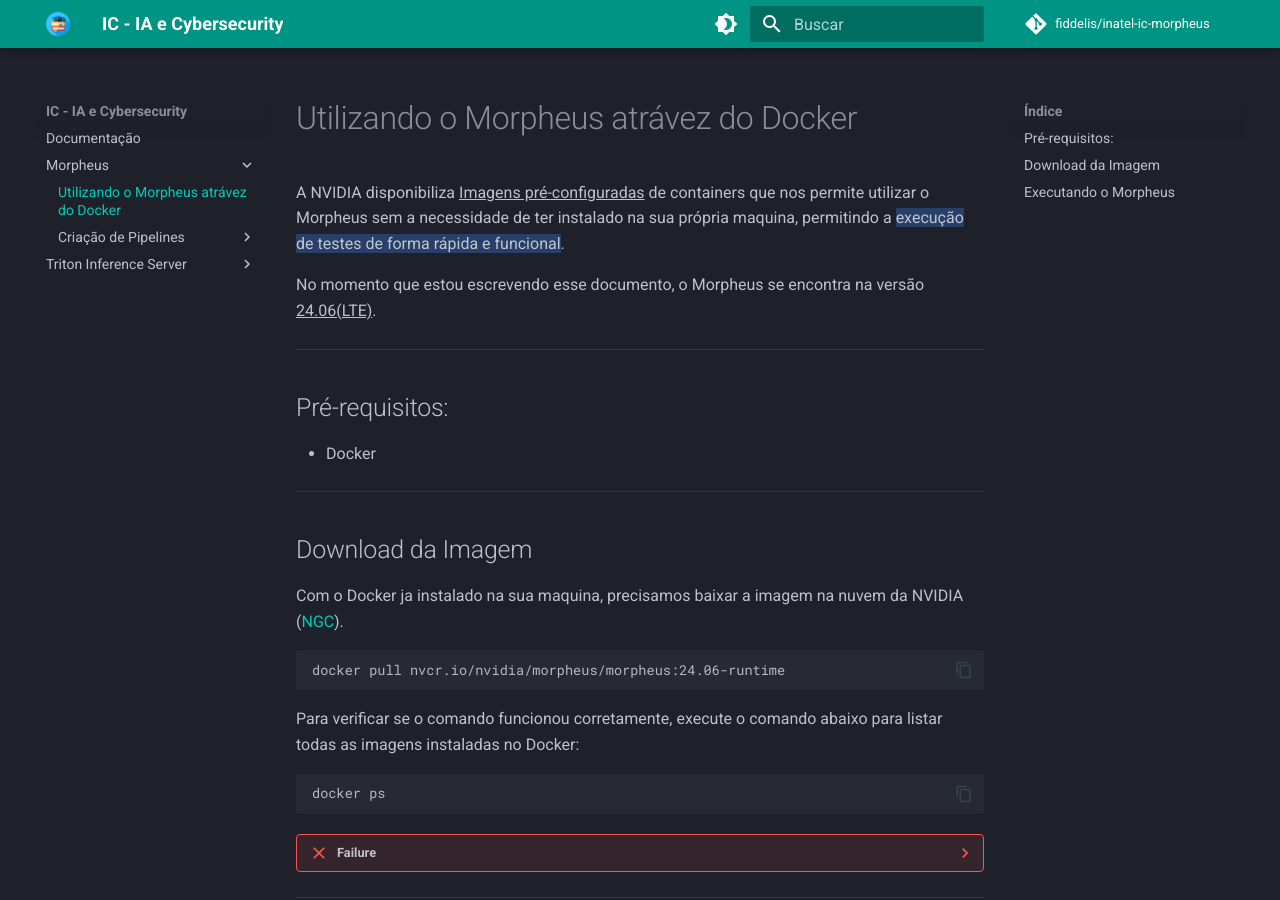
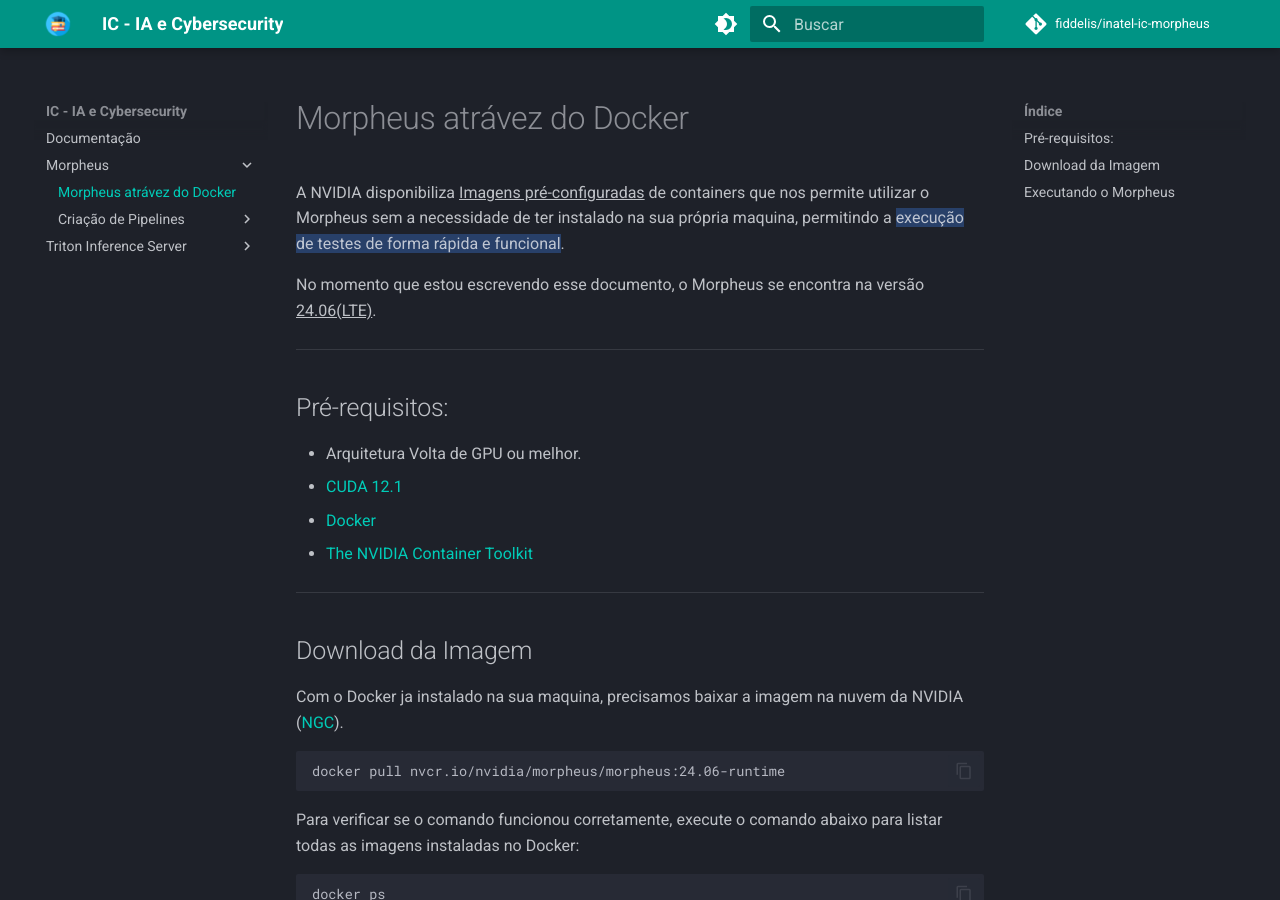
Before and after one commit to Fiddelis/inatel-ic-morpheus, an MkDocs documentation site: the page built from docs/Morpheus/container_morpheus.md, in a window 1280 px wide and 900 px high. Built offline with MkDocs 1.6.1 and Material for MkDocs 9.7.7, drawn with Linux system fonts in a browser that asks for light colours; comment, search, counter and statistics services are not loaded.

Commit message:
refactor: added information

```diff
--- a/docs/Morpheus/container_morpheus.md
+++ b/docs/Morpheus/container_morpheus.md
@@ -1,4 +1,4 @@
-# Utilizando o Morpheus atrávez do Docker
+# Morpheus atrávez do Docker
 
 A NVIDIA disponibiliza ^^Imagens pré-configuradas^^ de containers que nos permite utilizar o Morpheus sem a necessidade de ter instalado na sua própria maquina, permitindo a ==execução de testes de forma rápida e funcional==.
 
@@ -8,7 +8,10 @@ No momento que estou escrevendo esse documento, o Morpheus se encontra na versã
 
 ## Pré-requisitos:
 
-- Docker
+- Arquitetura Volta de GPU ou melhor.
+- [CUDA 12.1](https://developer.nvidia.com/cuda-12-1-0-download-archive)
+- [Docker](https://docs.docker.com/get-docker/)
+- [The NVIDIA Container Toolkit](https://docs.nvidia.com/datacenter/cloud-native/container-toolkit/install-guide.html#docker)
 
 ---
 
--- a/docs/Triton Inference Server/container_triton.md
+++ b/docs/Triton Inference Server/container_triton.md
@@ -1,4 +1,4 @@
-# Utilizando o Triton Server atráves do Docker
+# Triton Server atráves do Docker
 
 Muitos casos de testes **onde é necessário a analise dos dados a partir de uma IA** é preciso que tenha em execução o Triton Inference Server, ==é ele quem cuida da classificação dos dados== a partir do seu modelo pré-treinado.
 
```
Also changed, not shown: docs/index.md (+7 -1 lines).
